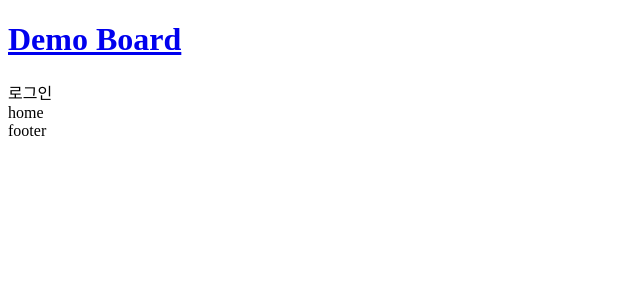
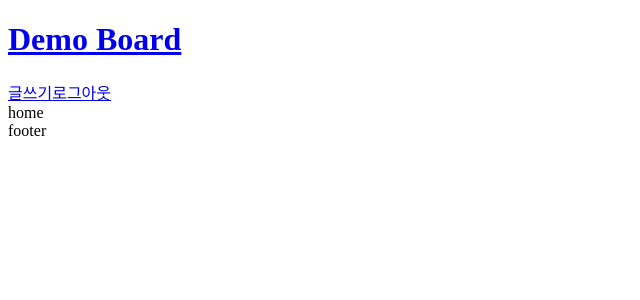
Before and after one commit to gurumee92/demo-board, a React (Create React App) app: page / in a window 1280 px wide. Shown: the top 300 px of the page, without its empty margins (0-640 px from the left). Built offline with nearby package versions, Linux system fonts and the light colour scheme.

Commit message:
FEATURE navigator 컴포넌트 추가

```diff
--- a/src/App.js
+++ b/src/App.js
@@ -1,6 +1,7 @@
 import React from 'react'
 import { Link } from 'react-router-dom';
 import Router from "./routes/Router";
+import Navigator from "./components/common/Navigator"
 
 function App() {
   return (
@@ -9,7 +10,7 @@ function App() {
         <h1><Link to="/">Demo Board</Link></h1>
       </header>
       <nav className="main__navigator">
-        로그인
+        <Navigator />
       </nav>
       <main className="main__main">
         <section className="main__section">
--- /dev/null
+++ b/src/components/common/Navigator/Navigator.js
@@ -0,0 +1,11 @@
+import React from 'react'
+import { Link } from 'react-router-dom';
+
+export default function Navigator() {
+    return (
+        <div className="navigator">
+            <span><Link to="/posts/create">글쓰기</Link></span>
+            <span><Link to="/">로그아웃</Link></span>
+        </div>
+    )
+}
--- /dev/null
+++ b/src/components/common/Navigator/index.js
@@ -0,0 +1,3 @@
+import Navigator from "./Navigator";
+
+export default Navigator;
```
Also changed, not shown: 1 other file (tests, documents, lock files or other folders).
